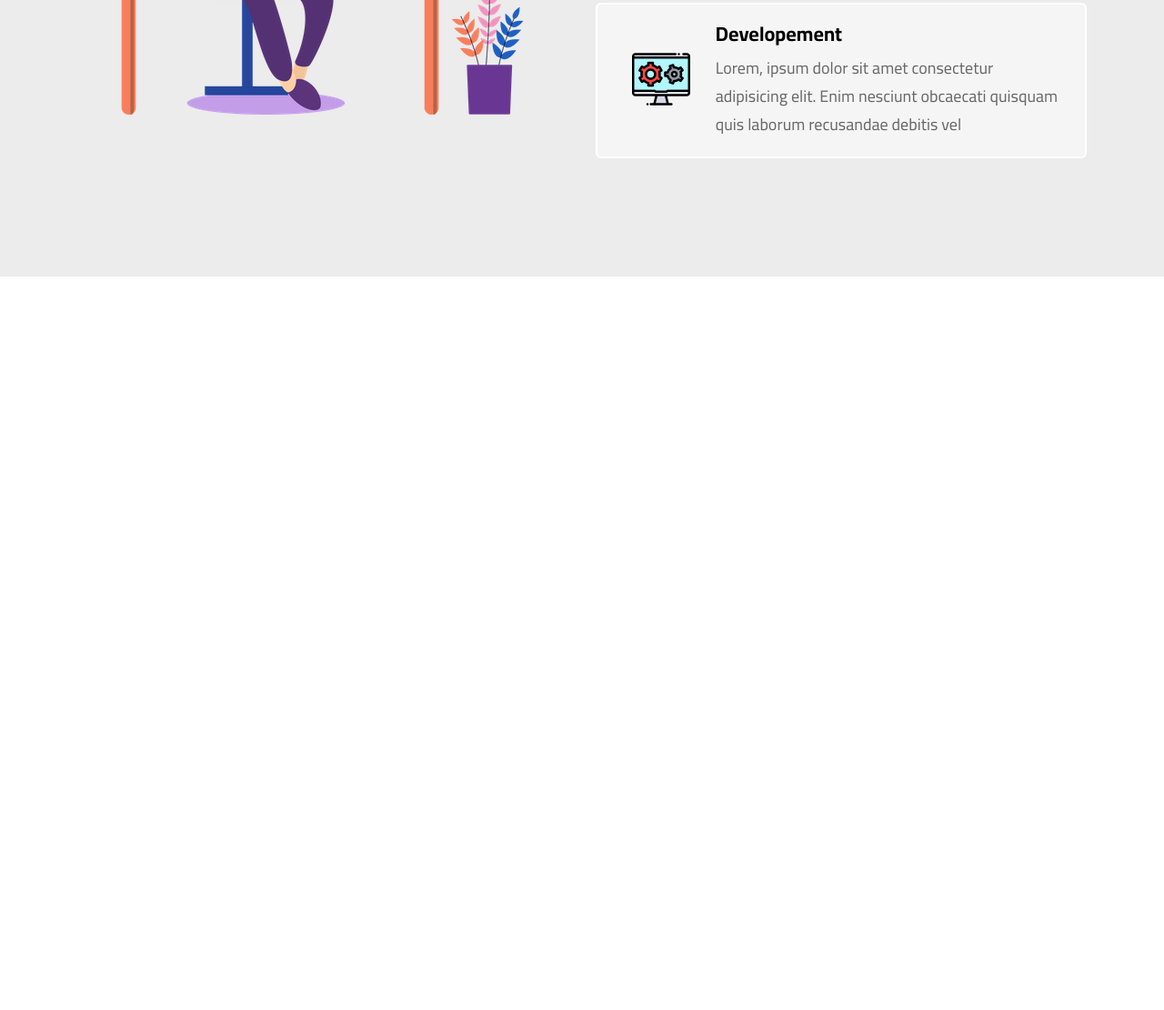
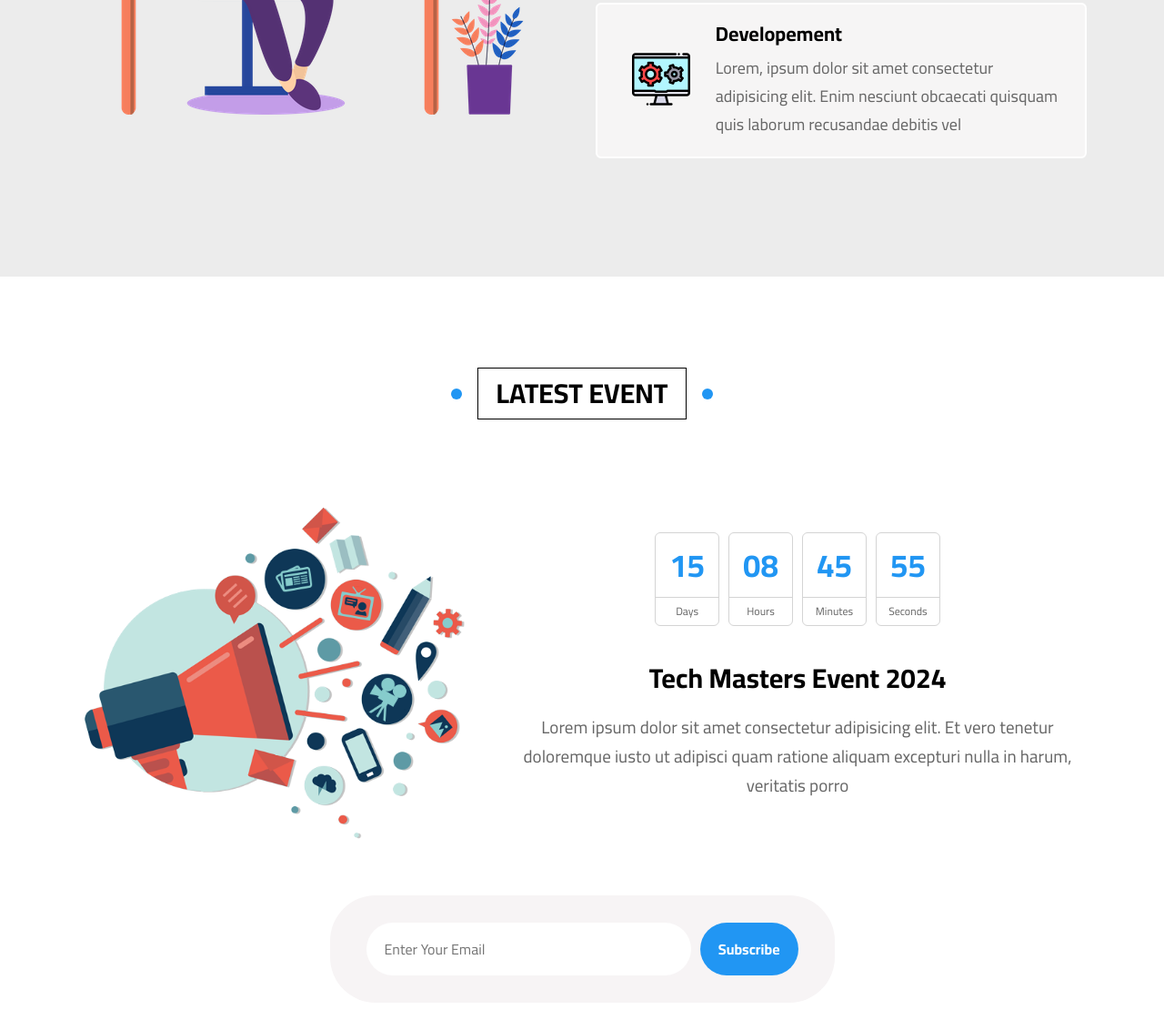
Before and after one commit to krifa-med-aziz/DevPortfolio, a plain HTML site: page Elzero.html in a window 1280 px wide. Shown: the part 8769-9879 px from the top of the page at 91% size. Before the commit the page ends 9073 px from the top, so only its background shows below. Drawn offline with nearby package versions, Linux system fonts and the light colour scheme.

Commit message:
Events section

```diff
--- a/Elzero.html
+++ b/Elzero.html
@@ -687,6 +687,54 @@
           </div>
         </div>
       </div>
+      <div class="events section">
+        <div class="container">
+          <h2 class="main-title">LATEST EVENT</h2>
+          <div class="events-info">
+            <div class="info">
+              <div class="image">
+                <img src="Assets/events.png" alt="image" />
+              </div>
+              <div class="text">
+                <div class="time">
+                  <div class="unit">
+                    <span>15</span>
+                    <span>Days</span>
+                  </div>
+                  <div class="unit">
+                    <span>08</span>
+                    <span>Hours</span>
+                  </div>
+                  <div class="unit">
+                    <span>45</span>
+                    <span>Minutes</span>
+                  </div>
+                  <div class="unit">
+                    <span>55</span>
+                    <span>Seconds</span>
+                  </div>
+                </div>
+                <h2>Tech Masters Event 2024</h2>
+                <p>
+                  Lorem ipsum dolor sit amet consectetur adipisicing elit. Et
+                  vero tenetur doloremque iusto ut adipisci quam ratione aliquam
+                  excepturi nulla in harum, veritatis porro
+                </p>
+              </div>
+            </div>
+            <div class="subscribe">
+              <div class="form">
+                <input
+                  class="email"
+                  type="email"
+                  placeholder="Enter Your Email"
+                />
+                <input class="submit" type="submit" value="Subscribe" />
+              </div>
+            </div>
+          </div>
+        </div>
+      </div>
     </main>
   </body>
 </html>
--- a/style/Elzero.css
+++ b/style/Elzero.css
@@ -876,12 +876,6 @@ header .container .navbar .link:hover + .mega-menu {
   align-items: center;
   gap: 30px;
 }
-@media (max-width: 992px) {
-  .work .info {
-    flex-direction: column;
-    gap: 60px;
-  }
-}
 .work .info img {
   max-width: 100%;
 }
@@ -935,4 +929,122 @@ header .container .navbar .link:hover + .mega-menu {
   line-height: 1.7;
   font-size: 18px;
 }
+@media (max-width: 992px) {
+  .work .info {
+    flex-direction: column;
+    gap: 60px;
+  }
+  .work-info .box {
+    flex-direction: column;
+    text-align: center;
+  }
+}
 /* END WORK SECTION */
+/* START EVENTS SECTION */
+.events {
+  padding: var(--main-padding-top) 0px var(--main-padding-bottom) 0px;
+}
+.events-info .info {
+  display: flex;
+  align-items: center;
+  gap: 30px;
+}
+.events-info .info img {
+  max-width: 100%;
+}
+.events-info .info .image {
+  flex-basis: 40%;
+}
+.events-info .info .text {
+  flex: 1;
+}
+.events-info .info .text {
+  text-align: center;
+}
+.events-info .info .text h2 {
+  font-size: 30px;
+  margin-top: 40px;
+}
+.events-info .info .text p {
+  margin: 20px 0px;
+  color: var(--clr-secondary);
+  line-height: 1.7;
+  font-size: 19px;
+}
+.info .text .time {
+  display: flex;
+  gap: 10px;
+  justify-content: center;
+  align-items: center;
+}
+.info .text .time .unit {
+  border: solid #d4d4d4 1px;
+  border-radius: 6px;
+  transition: var(--main-transition);
+}
+.info .text .time .unit:hover {
+  transition: var(--main-transition);
+  border: solid 1px var(--clr-primary);
+}
+.info .text .time .unit span {
+  display: block;
+}
+.info .text .time .unit span:first-child {
+  font-size: 35px;
+  font-weight: bold;
+  color: var(--clr-primary);
+  padding: 15px;
+}
+.info .text .time .unit span:last-child {
+  font-size: 12px;
+  color: var(--clr-secondary);
+  padding: 8px 10px;
+  border-top: 1px solid #d4d4d4;
+}
+.events-info .subscribe {
+  margin: 40px auto 20px;
+  display: flex;
+  justify-content: center;
+}
+
+.events-info .subscribe .form {
+  flex-basis: 50%;
+  padding: 30px 40px;
+  background-color: rgb(247, 244, 245);
+  border-radius: 50px;
+  display: flex;
+  justify-content: center;
+  gap: 10px;
+}
+.events-info .subscribe .form .email {
+  flex: 1;
+  padding: 20px;
+  border-radius: 50px;
+  caret-color: var(--clr-primary);
+  border: none;
+  outline: none;
+}
+.events-info .subscribe .form .submit {
+  padding: 20px;
+  border-radius: 50px;
+  color: white;
+  font-weight: bold;
+  background-color: var(--clr-primary);
+  cursor: pointer;
+  border: none;
+}
+@media (max-width: 992px) {
+  .events-info .subscribe .form {
+    flex-basis: 100%;
+  }
+  .events-info .info .image {
+    display: none;
+  }
+}
+@media (max-width: 576px) {
+  .events-info .subscribe .form {
+    flex-direction: column;
+    gap: 30px;
+  }
+}
+/* END EVENTS SECTION */
```
Also changed, not shown: Assets/events.png (added).
